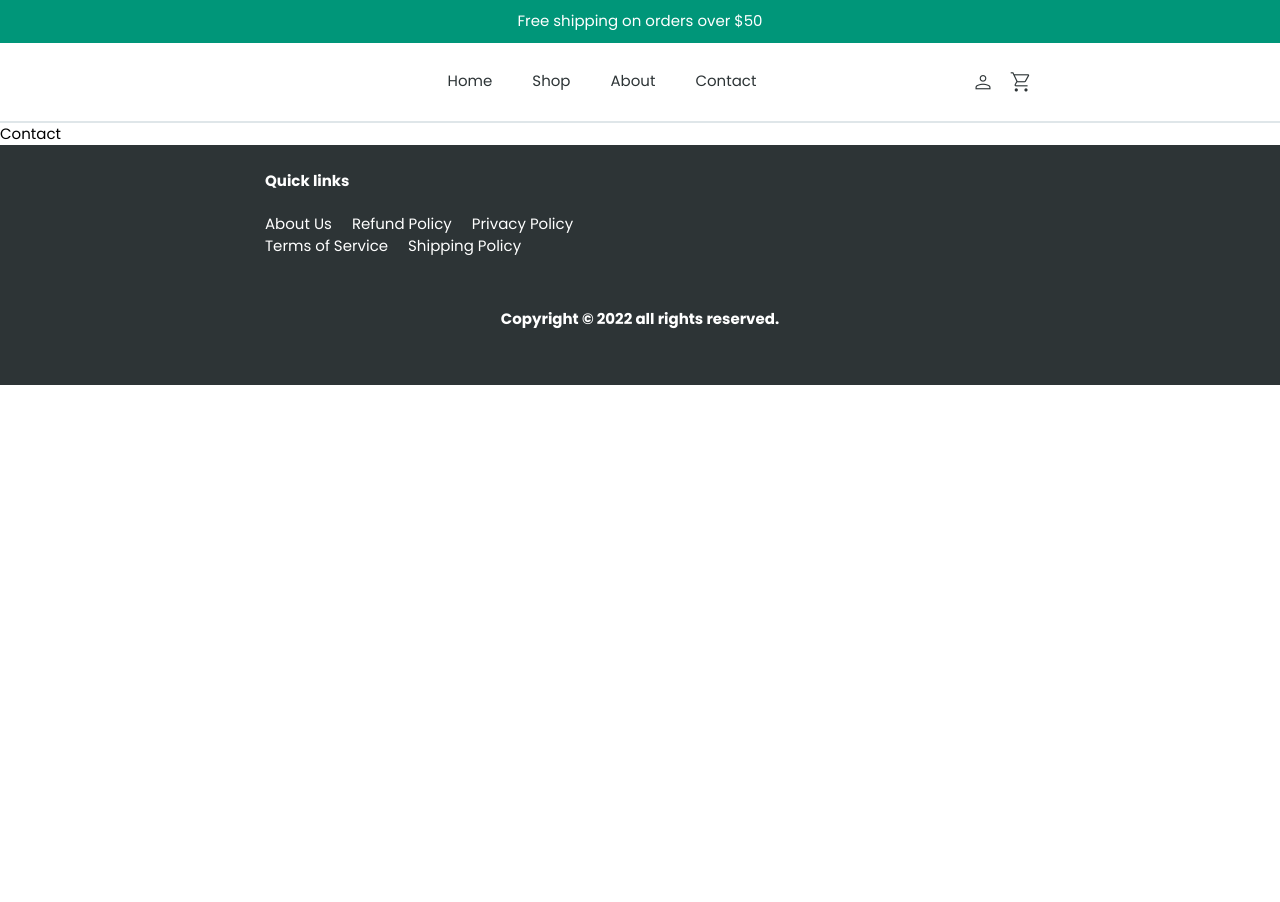
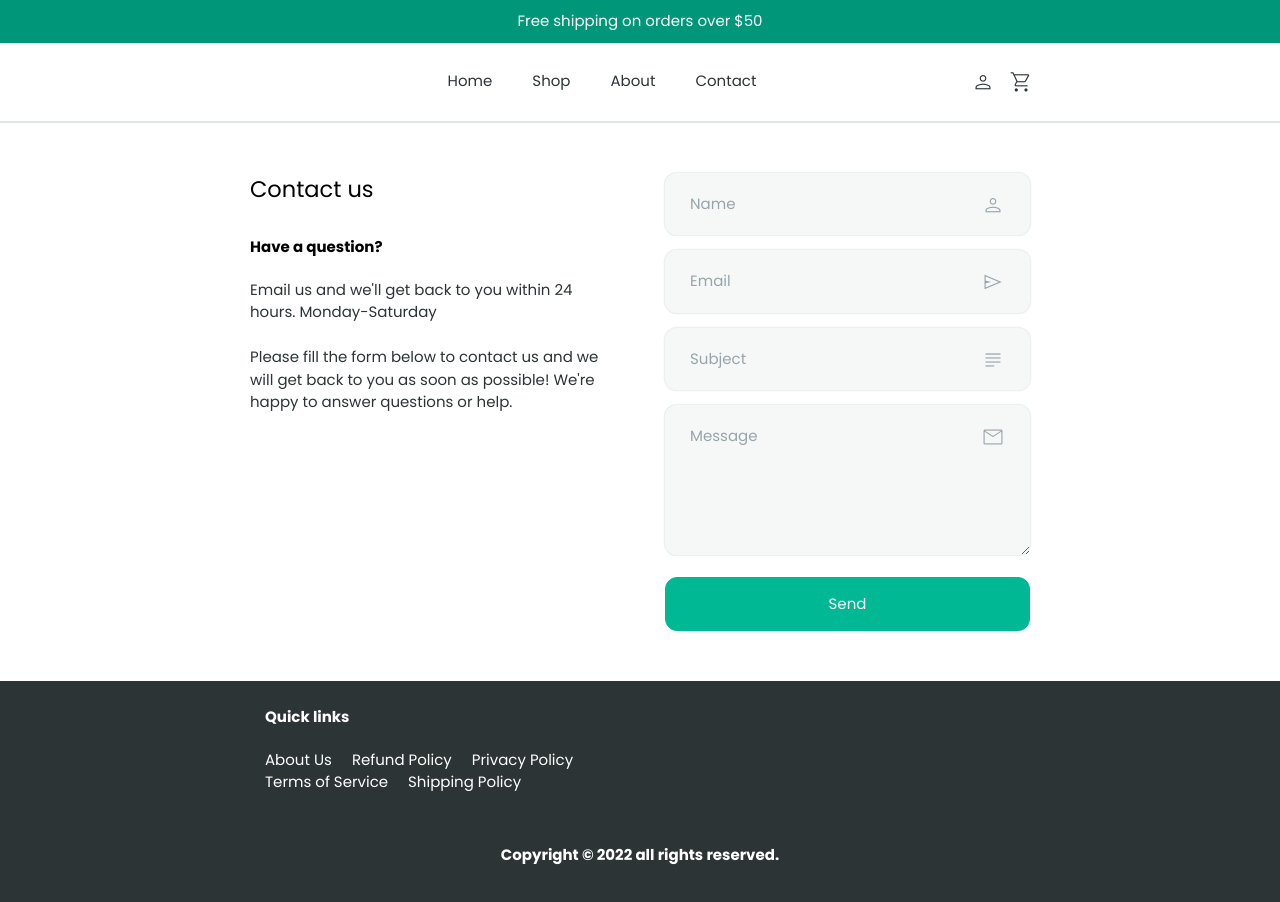
Before and after one commit to marwanzaky/next-ecommerce, a Next.js app: page /contact in a window 1280 px wide. Shown: the top 902 px of the page. Before the commit the page ends 800 px from the top, so only its background shows below. Built offline with nearby package versions, Linux system fonts and the light colour scheme.

Commit message:
Contact component

```diff
--- a/app/contact/page.js
+++ b/app/contact/page.js
@@ -1,5 +1,7 @@
+import Contact from "@components/contact";
+
 export default function Page() {
     return <div className='App'>
-        Contact
+        <Contact />
     </div>
 }
--- a/app/globals.scss
+++ b/app/globals.scss
@@ -296,20 +296,7 @@ input[type=number] {
 @import '../components/footer/style';
 
 /*------- CONTACT US -------*/
-.section-contact-me {
-  background-color: $color-bg;
-
-  .contact-me-box {
-    .contact-me-box-child {
-      // width: 50%;
-      padding: 20px;
-    }
-
-    .contact-me-container {
-      border-radius: $border-radius;
-    }
-  }
-}
+@import '../components/contact/style';
 
 /*------- PRODUCT -------*/
 @import '../components/product/style';
--- /dev/null
+++ b/components/contact/_style.scss
@@ -0,0 +1,9 @@
+.section-contact-me {
+  background-color: $color-bg;
+}
+
+.section-contact-me .contact-me-box {
+  @apply xl:container xl:mx-auto;
+  @apply grid grid-cols-1 md:grid-cols-2;
+  @apply gap-[50px];
+}
--- /dev/null
+++ b/components/contact/index.js
@@ -0,0 +1,29 @@
+import { ButtonFull } from '@ui/Button';
+import { InputText, InputTextarea } from '@utils/components/input';
+
+function Form() {
+    return <form>
+        <InputText type='text' id='fullname' placeholder='Name' icon='person' />
+        <InputText type='text' id='email' placeholder='Email' icon='send' />
+        <InputText type='text' id='subject' placeholder='Subject' icon='subject' />
+        <InputTextarea placeholder='Message' icon='mail' />
+        <ButtonFull className='w-full'>Send</ButtonFull>
+    </form>
+}
+
+export default function Contact() {
+    return <section className='section-contact-me'>
+        <div className='contact-me-box'>
+            <div>
+                <h2>Contact us</h2>
+                <h4>Have a question?</h4>
+                <p>
+                    Email us and we&apos;ll get back to you within 24 hours. Monday-Saturday <br /> <br />
+                    Please fill the form below to contact us and we will get back to you as soon as possible! We&apos;re happy to answer questions or help.
+                </p>
+            </div>
+
+            <Form />
+        </div>
+    </section>
+}
```
